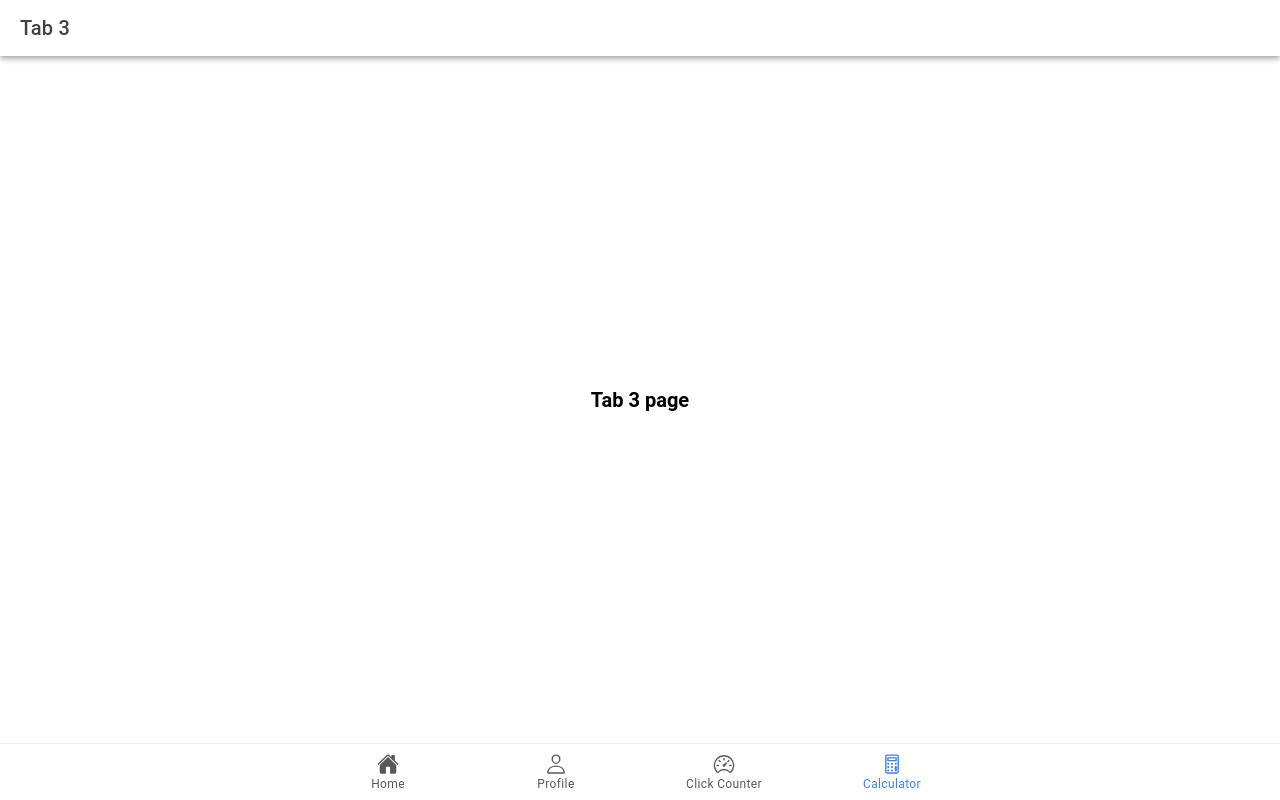
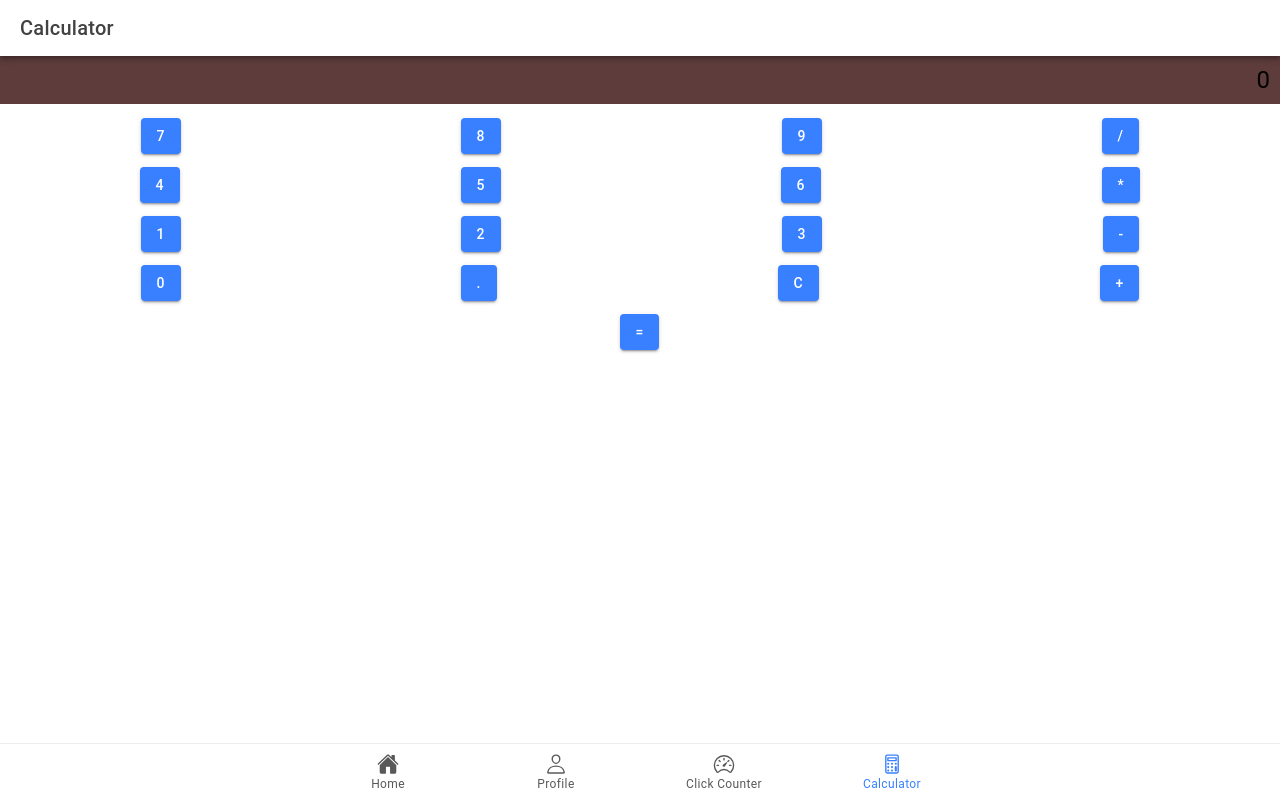
Before and after one commit to Aladdinskie24/ion-t-Cagubcub, a React (Vite) app: page /tab3 in a window 1280 px wide. Built offline with nearby package versions, Linux system fonts and the light colour scheme.

Commit message:
Added calculator in tab3.css and tab3.tsx

```diff
--- a/src/pages/Tab3.css
+++ b/src/pages/Tab3.css
@@ -0,0 +1,38 @@
+.calculator-container {
+    display: flex;
+    flex-direction: column;
+    justify-content: center;
+    align-items: center;
+    height: 100%;
+  }
+
+  .display {
+    width: 100%;
+    background-color: #5e3c3c;
+    padding: 10px;
+    text-align: right;
+    font-size: 24px;
+    margin-bottom: 10px;
+  }
+
+  .buttons {
+    display: flex;
+    flex-direction: column;
+    width: 100%;
+  }
+
+  .row {
+    display: flex;
+    justify-content: space-around;
+    width: 100%;
+  }
+
+  .row:not(:last-child) {
+    margin-bottom: 5px; /* Add margin between rows */
+  }
+
+  button {
+    width: 75px;
+    height: 75px;
+    font-size: 24px;
+  }
--- a/src/pages/Tab3.tsx
+++ b/src/pages/Tab3.tsx
@@ -1,25 +1,110 @@
-import { IonContent, IonHeader, IonPage, IonTitle, IonToolbar } from '@ionic/react';
-import ExploreContainer from '../components/ExploreContainer';
+import React, { useState } from 'react';
+import { IonContent, IonHeader, IonPage, IonTitle, IonToolbar, IonButton } from '@ionic/react';
 import './Tab3.css';
 
-const Tab3: React.FC = () => {
+const Calculator: React.FC = () => {
+  const [displayValue, setDisplayValue] = useState('0');
+  const [firstOperand, setFirstOperand] = useState('');
+  const [operator, setOperator] = useState('');
+  const [waitingForSecondOperand, setWaitingForSecondOperand] = useState(false);
+
+  const inputDigit = (digit: string) => {
+    if (waitingForSecondOperand) {
+      setDisplayValue(digit);
+      setWaitingForSecondOperand(false);
+    } else {
+      setDisplayValue(displayValue === '0' ? digit : displayValue + digit);
+    }
+  };
+
+  const inputDecimal = () => {
+    if (!displayValue.includes('.')) {
+      setDisplayValue(displayValue + '.');
+    }
+  };
+
+  const clearDisplay = () => {
+    setDisplayValue('0');
+  };
+
+  const calculate = () => {
+    const secondOperand = parseFloat(displayValue);
+    let result = 0;
+
+    switch (operator) {
+      case '+':
+        result = parseFloat(firstOperand) + secondOperand;
+        break;
+      case '-':
+        result = parseFloat(firstOperand) - secondOperand;
+        break;
+      case '*':
+        result = parseFloat(firstOperand) * secondOperand;
+        break;
+      case '/':
+        result = parseFloat(firstOperand) / secondOperand;
+        break;
+      default:
+        return;
+    }
+
+    setDisplayValue(result.toString());
+    setFirstOperand('');
+    setWaitingForSecondOperand(false);
+  };
+
+  const handleOperator = (nextOperator: string) => {
+    if (firstOperand === '') {
+      setFirstOperand(displayValue);
+    } else if (!waitingForSecondOperand) {
+      calculate();
+    }
+
+    setOperator(nextOperator);
+    setWaitingForSecondOperand(true);
+  };
+
   return (
     <IonPage>
       <IonHeader>
         <IonToolbar>
-          <IonTitle>Tab 3</IonTitle>
+          <IonTitle>Calculator</IonTitle>
         </IonToolbar>
       </IonHeader>
-      <IonContent fullscreen>
-        <IonHeader collapse="condense">
-          <IonToolbar>
-            <IonTitle size="large">Tab 3</IonTitle>
-          </IonToolbar>
-        </IonHeader>
-        <ExploreContainer name="Tab 3 page" />
+      <IonContent fullscreen className="calculator-container">
+        <div className="display">{displayValue}</div>
+        <div className="buttons">
+          <div className="row">
+            <IonButton onClick={() => inputDigit('7')}>7</IonButton>
+            <IonButton onClick={() => inputDigit('8')}>8</IonButton>
+            <IonButton onClick={() => inputDigit('9')}>9</IonButton>
+            <IonButton onClick={() => handleOperator('/')}>/</IonButton>
+          </div>
+          <div className="row">
+            <IonButton onClick={() => inputDigit('4')}>4</IonButton>
+            <IonButton onClick={() => inputDigit('5')}>5</IonButton>
+            <IonButton onClick={() => inputDigit('6')}>6</IonButton>
+            <IonButton onClick={() => handleOperator('*')}>*</IonButton>
+          </div>
+          <div className="row">
+            <IonButton onClick={() => inputDigit('1')}>1</IonButton>
+            <IonButton onClick={() => inputDigit('2')}>2</IonButton>
+            <IonButton onClick={() => inputDigit('3')}>3</IonButton>
+            <IonButton onClick={() => handleOperator('-')}>-</IonButton>
+          </div>
+          <div className="row">
+            <IonButton onClick={() => inputDigit('0')}>0</IonButton>
+            <IonButton onClick={inputDecimal}>.</IonButton>
+            <IonButton onClick={clearDisplay}>C</IonButton>
+            <IonButton onClick={() => handleOperator('+')}>+</IonButton>
+          </div>
+          <div className="row">
+            <IonButton onClick={calculate}>=</IonButton>
+          </div>
+        </div>
       </IonContent>
     </IonPage>
   );
 };
 
-export default Tab3;
+export default Calculator;
```
